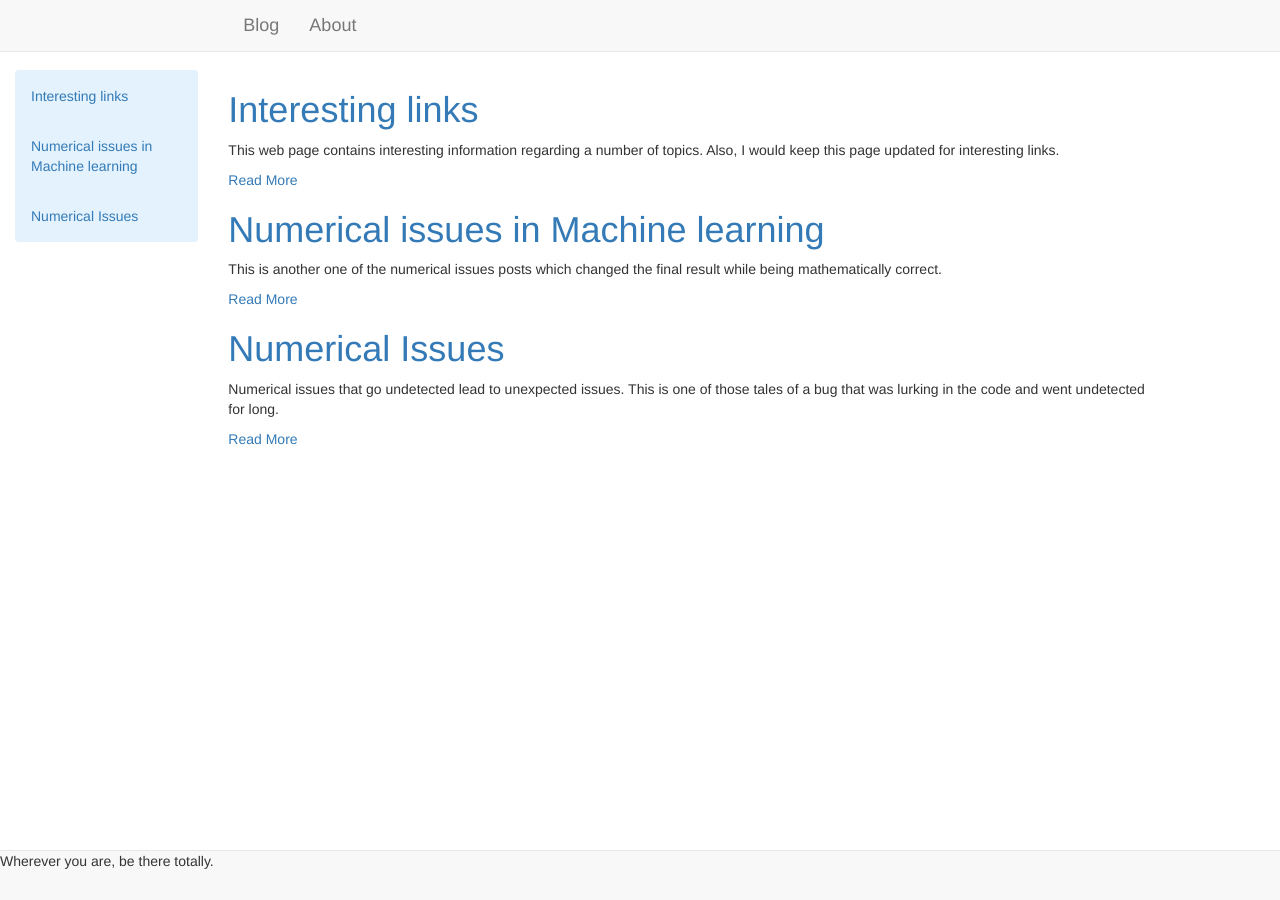
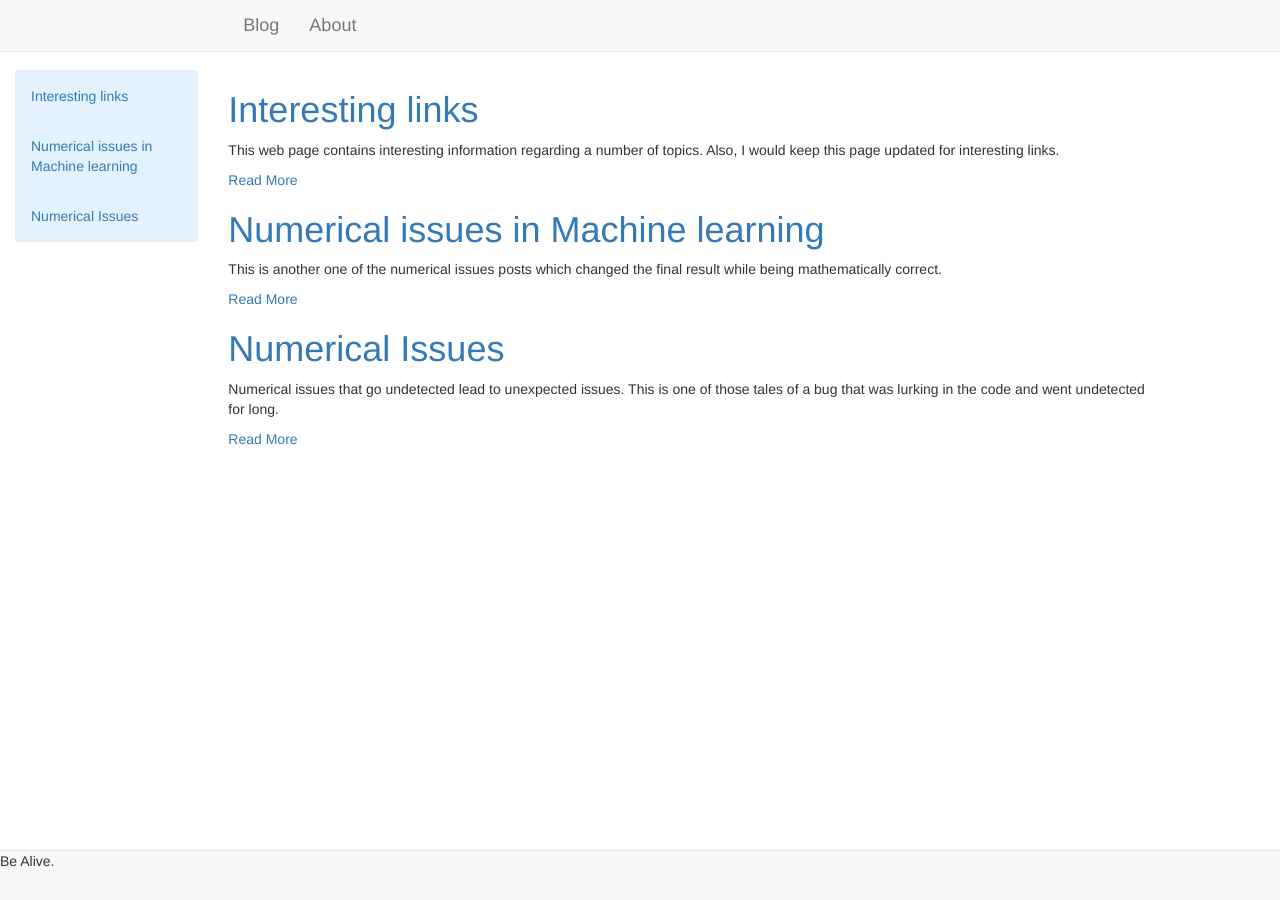
Before and after one commit to sudhaman/sudhaman.github.io, a Jekyll site: the page built from index.html, in a window 1280 px wide. Built offline with Jekyll 4.4.1, drawn with Linux system fonts in a browser that asks for light colours.

Commit message:
Update _config.yml

```diff
--- a/_config.yml
+++ b/_config.yml
@@ -6,10 +6,10 @@
 name: Sudhaman
 
 # Short bio or description (displayed in the header)
-description: Wherever you are, be there totally.
+description: Be Alive.
 
 # URL of your avatar or profile pic (you could use your GitHub profile pic)
-avatar: https://avatars2.githubusercontent.com/u/7765106?v=3&s=460
+avatar: https://avatars.githubusercontent.com/u/6386944?s=400&u=6762789755bcb70b30f32ad854ad3235474820c4&v=4
 
 #
 # Flags below are optional
```
